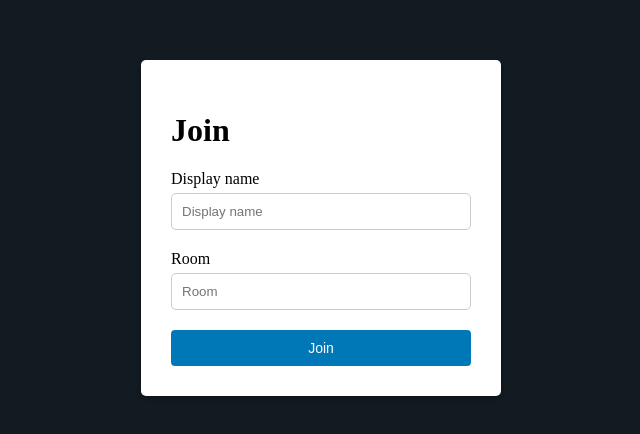
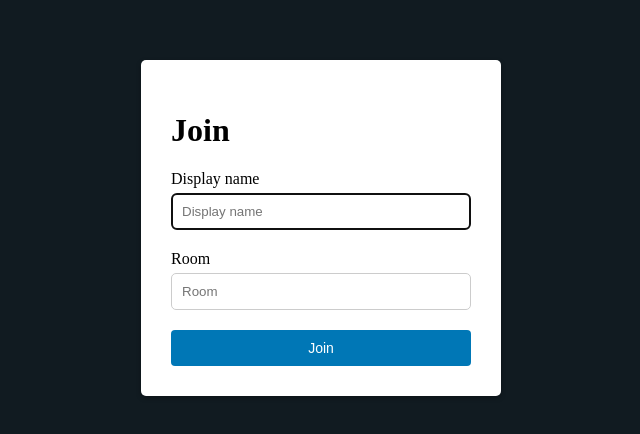
Before and after one commit to Arntit-Zonia/chat-app, a React (Vite) app in the folder client/: page / in a window 1280 px wide. Shown: the part 180-614 px from the top of the page, without its empty margins (327-967 px from the left). Built offline with nearby package versions, Linux system fonts and the light colour scheme; no server answers.

Commit message:
added the autoFocus attribute to the username input tag

```diff
--- a/client/src/components/Join.tsx
+++ b/client/src/components/Join.tsx
@@ -61,7 +61,7 @@ const Join: FC = () => {
     const formData = new FormData(e.currentTarget);
 
     const username = (formData.get("username") ?? "").toString().trim();
-    const room = parseInt(formData.get("room") as string);
+    const room = formData.get("room")?.toString().trim();
 
     if (!username || !room) return;
 
@@ -83,7 +83,7 @@ const Join: FC = () => {
           <H1>Join</H1>
           {isExistingUser && <ExistingUser>Username already taken</ExistingUser>}
           <Label>Display name</Label>
-          <Input type="text" name="username" placeholder="Display name" required />
+          <Input type="text" name="username" placeholder="Display name" required autoFocus />
           <Label>Room</Label>
           <Input type="number" name="room" placeholder="Room" required />
           <Button>Join</Button>
```
